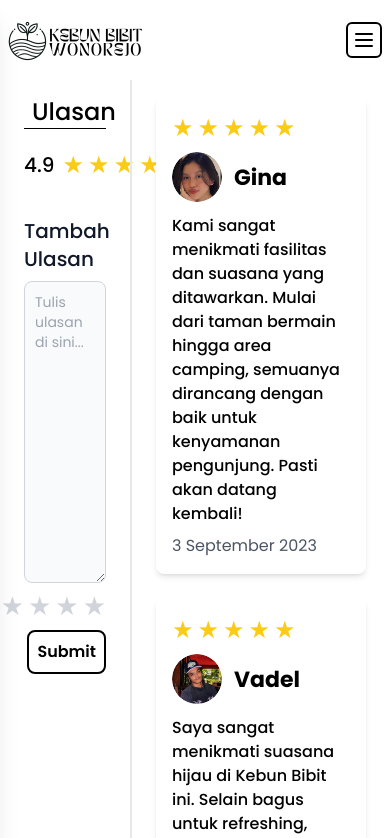
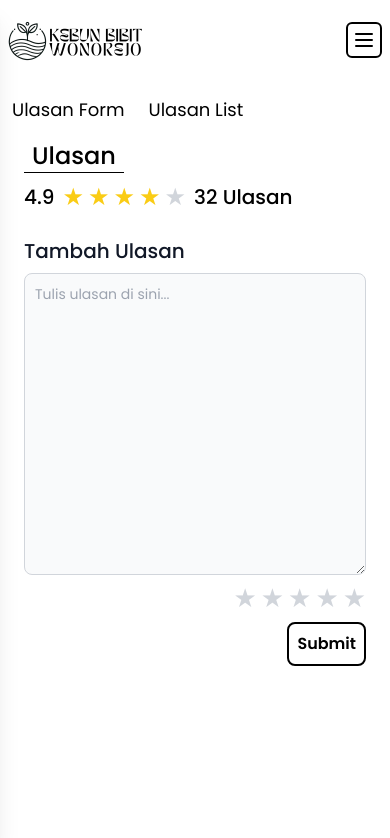
Before and after one commit to akmalzi/fe-kebunbibit, a React (Vite) app: page /ulasan in a window 390 px wide. Shown: the top 838 px of the page. Built offline with nearby package versions, Linux system fonts and the light colour scheme.

Commit message:
refactor(ulasan): update ulasan layout to be responsive

```diff
--- a/src/components/Ulasan/UlasanForm.jsx
+++ b/src/components/Ulasan/UlasanForm.jsx
@@ -1,14 +1,25 @@
 import StarRating from "./StarRating"
+import CustomerRatingStars from "./CustomerRating"
 
 function UlasanForm(){
     return(
         <>
+            <section className="py-4 px-6 w-full">
+                <div className="px-2 border-b-[1px] border-black max-w-fit">
+                    <h1 className="text-2xl font-medium">Ulasan</h1>
+                </div>
+                <div className="flex items-center mt-2">
+                    <h3 className="text-xl font-medium mr-2">4.9</h3>
+                    <CustomerRatingStars rating={4}/>
+                    <h3 className="text-xl font-medium ml-2">32 Ulasan</h3>
+                </div>
                 <form className="w-full flex flex-col items-end">
                     <label htmlFor="message" className="block mb-2 text-gray-900 text-xl font-medium self-start mt-6">Tambah Ulasan</label>
                     <textarea id="message" rows="14" className="block p-2.5 w-full text-sm text-gray-900 bg-gray-50 rounded-lg border border-gray-300 focus:ring-primary-600 focus:border-primary-600" placeholder="Tulis ulasan di sini..."></textarea>
                     <StarRating/>
                     <button type="submit" className="border-[2px] border-black p-[8px] text-[16px] font-semibold rounded-lg">Submit</button>
                 </form>
+            </section>
         </>
     )
 }
--- a/src/components/Ulasan/UlasanList.jsx
+++ b/src/components/Ulasan/UlasanList.jsx
@@ -4,9 +4,11 @@ import dataUlasan from "../../data/dummy/ulasan-list.json"
 function UlasanList(){
     return(
         <>
-            {dataUlasan.map((item, index) => (
-                        <UlasanCard rating={item.rate} image={item.image} username={item.username} review={item.review} date={item.date} key={index}/>
-            ))}
+            <div className="py-4 px-6 border-l-[2px] w-full overflow-y-auto space-y-6 p-4">
+                {dataUlasan.map((item, index) => (
+                    <UlasanCard rating={item.rate} image={item.image} username={item.username} review={item.review} date={item.date} key={index}/>
+                ))}
+            </div>
         </>
     )
 }
--- a/src/pages/Ulasan.jsx
+++ b/src/pages/Ulasan.jsx
@@ -1,27 +1,41 @@
+import { useState } from 'react';
 import Navbar from "../components/Navbar"
 import Footer from "../components/Footer"
 import UlasanList from "../components/Ulasan/UlasanList"
 import UlasanForm from "../components/Ulasan/UlasanForm"
-import CustomerRatingStars from "../components/Ulasan/CustomerRating"
 
 function Ulasan(){
+    const [activeSection, setActiveSection] = useState("ulasan-form"); // Keeps track of the active section
+
+    const togglePopup = (section) => {
+        setActiveSection(section === activeSection ? null : section)
+    };
+
     return(
         <>
             <Navbar/>
+            <ul className="lg:hidden flex mt-4">
+                <li><button className="mx-3 text-lg transition duration-200 ease-in text-black hover:text-primary-600" onClick={() => togglePopup("ulasan-form")}>Ulasan Form</button></li>
+                <li><button className="mx-3 text-lg transition duration-200 ease-in text-black hover:text-primary-600" onClick={() => togglePopup("ulasan-list")}>Ulasan List</button></li>
+            </ul>
             <section className="flex h-lvh bg-white animate-fade-in">
-                <div className="py-4 px-6 w-2/6">
-                    <div className="px-2 border-b-[1px] border-black max-w-fit">
-                        <h1 className="text-2xl font-medium">Ulasan</h1>
-                    </div>
-                    <div className="flex items-center mt-2">
-                        <h3 className="text-xl font-medium mr-2">4.9</h3>
-                        <CustomerRatingStars rating={4}/>
-                        <h3 className="text-xl font-medium ml-2">32 Ulasan</h3>
-                    </div>
+                <div className="hidden lg:block lg:w-2/6 min-h-lvh">
                     <UlasanForm/>
                 </div>
-                <div className="py-4 px-6 border-l-[2px] w-full md:w-2/3 overflow-y-auto space-y-6 p-4">
+                <div className="hidden lg:block lg:w-4/6 min-h-lvh overflow-y-auto">
                     <UlasanList/>
+                </div>
+                <div>
+                    {activeSection === "ulasan-form" &&
+                        <div className="w-screen lg:hidden h-lvh">
+                            <UlasanForm onClick={() => togglePopup("ulasan-form")} />
+                        </div>
+                    }
+                    {activeSection === "ulasan-list" &&
+                        <div className="w-full lg:hidden h-lvh overflow-y-auto">
+                            <UlasanList onClick={() => togglePopup("ulasan-list")}/>
+                        </div>
+                    }
                 </div>
             </section>
             <Footer/>
```
Lines whose indentation alone changed are shown as unchanged.
